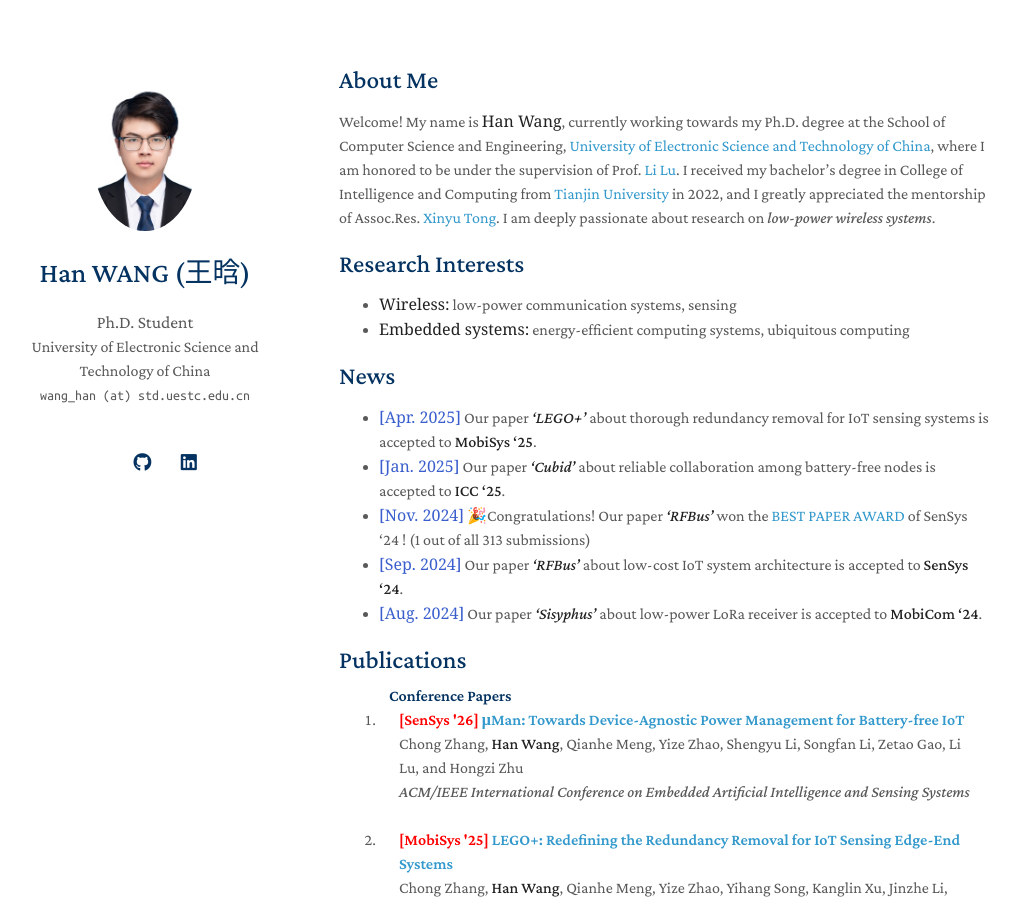
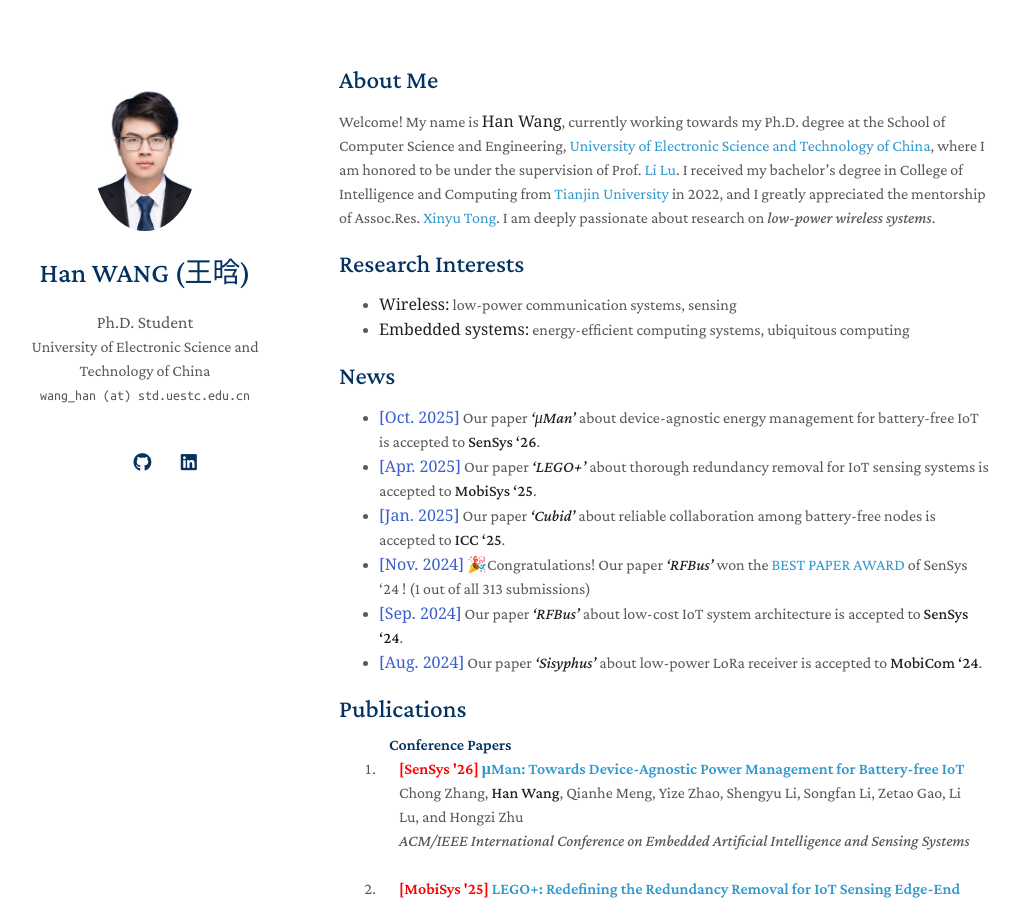
Before and after one commit to hwang620/hwang620.github.io, a Jekyll site: the page built from index.md, in a window 1280 px wide and 900 px high. Shown: the whole window, without its empty margins (131-1150 px from the left). Built offline with Jekyll 4.4.1, drawn with Linux system fonts in a browser that asks for light colours; a style sheet for code colours, icons or effects is not loaded; our own code applies the rules of GitHub Pages for plain Markdown files.

Commit message:
Update index.md

```diff
--- a/index.md
+++ b/index.md
@@ -12,6 +12,7 @@ Welcome! My name is **<font face="Georgia">Han Wang</font>**, currently working
 
 ## News
 
+- **<font color="3A5FCD" face="Georgia">[Oct. 2025]</font>** Our paper ***'μMan'*** about device-agnostic energy management for battery-free IoT is accepted to **SenSys '26**.
 - **<font color="3A5FCD" face="Georgia">[Apr. 2025]</font>** Our paper ***'LEGO+'*** about thorough redundancy removal for IoT sensing systems is accepted to **MobiSys '25**.
 - **<font color="3A5FCD" face="Georgia">[Jan. 2025]</font>** Our paper ***'Cubid'*** about reliable collaboration among battery-free nodes is accepted to **ICC '25**.
 - **<font color="3A5FCD" face="Georgia">[Nov. 2024]</font>** 🎉Congratulations! Our paper ***'RFBus'*** won the [BEST PAPER AWARD](https://sensys.acm.org/2024/award/) of SenSys '24 ! (1 out of all 313 submissions)
```
